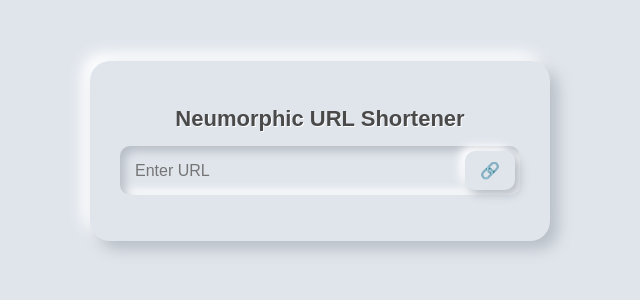
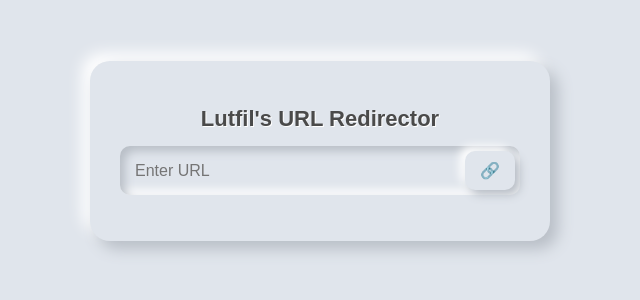
Before and after one commit to lutfilhadimohdafez/lutfil_url_tool, a Flask app: page / in a window 1280 px wide. Shown: the part 249-549 px from the top of the page, without its empty margins (320-960 px from the left). Run offline with Flask 3, Linux system fonts and the light colour scheme; some libraries are stand-ins or nearby versions.

Commit message:
changed H1

```diff
--- a/templates/index.html
+++ b/templates/index.html
@@ -8,7 +8,7 @@
 </head>
 <body>
     <div class="container">
-        <h1>Neumorphic URL Shortener</h1>
+        <h1>Lutfil's URL Redirector</h1>
         <form id="shorten-form">
             <div class="input-container">
                 <input type="text" id="original-url" placeholder="Enter URL" required>
```
